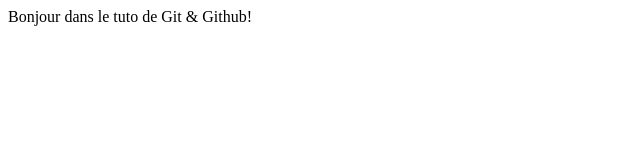
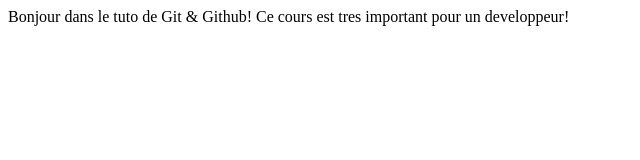
Before and after one commit to nenecybertech/tutogit, a plain HTML site: page index.html in a window 1280 px wide. Shown: the whole page, without its empty margins (0-640 px from the left). Drawn offline with Linux system fonts and the light colour scheme.

Commit message:
Mon fichier modifie

```diff
--- a/index.html
+++ b/index.html
@@ -6,6 +6,8 @@
     <title>Document</title>
 </head>
 <body>
+
     Bonjour dans le tuto de Git & Github!
+    Ce cours est tres important pour un developpeur!
 </body>
 </html>
```
